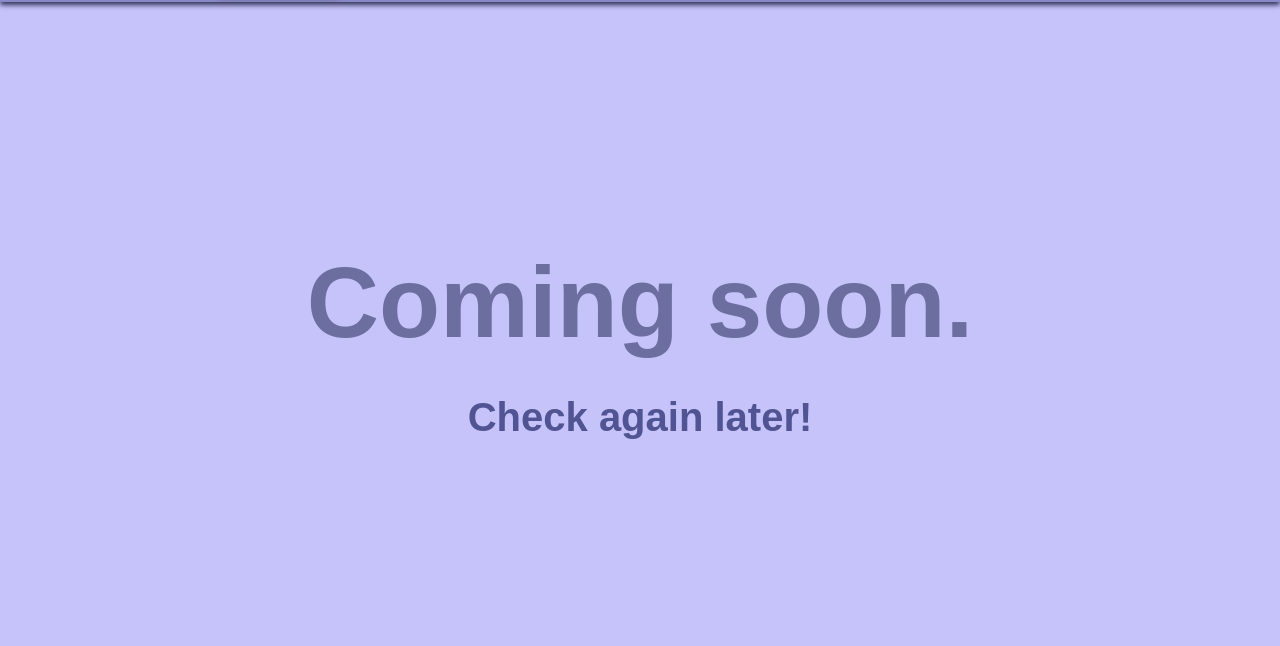
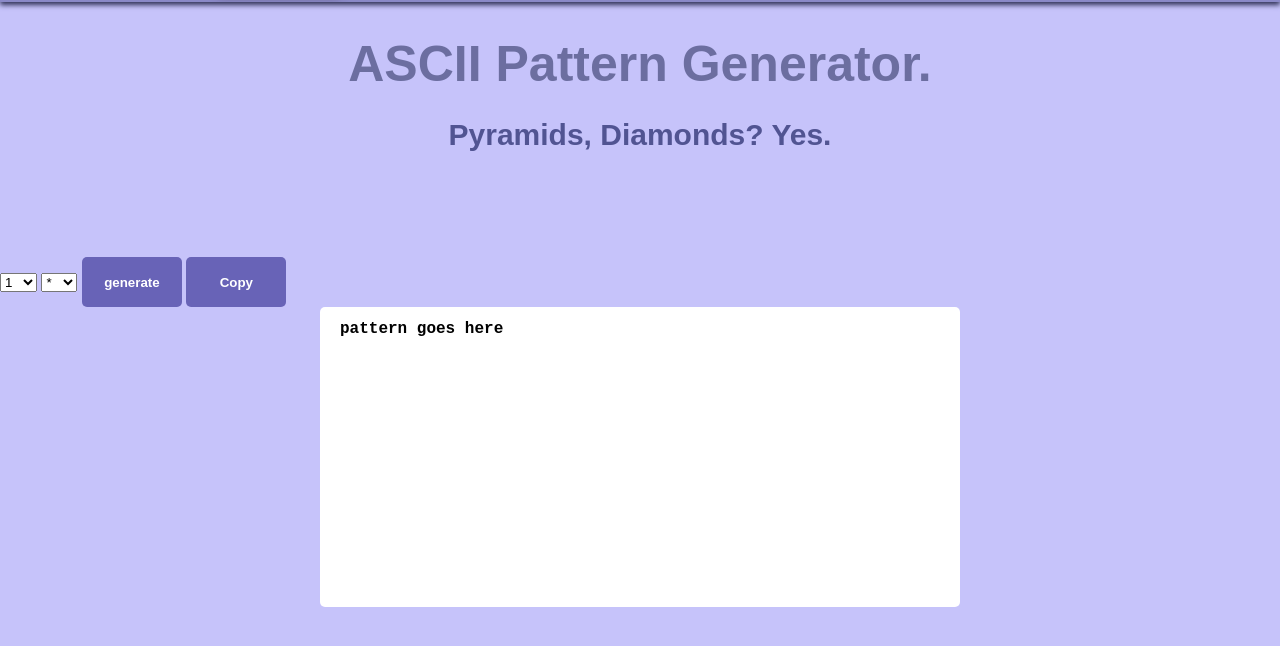
Before and after one commit to NoJamesHere/Javascriptt, a plain HTML site: page Small testing/Project05/sub/comments.html in a window 1280 px wide. Shown: the part 48-694 px from the top of the page. Drawn offline with Linux system fonts and the light colour scheme.

Commit message:
ASCII Pattern Generator

```diff
--- a/Small testing/Project05/sub/comments.html
+++ b/Small testing/Project05/sub/comments.html
@@ -22,9 +22,32 @@
             </ul>
 
         </section>
+        <section id="top">
+        <h1>ASCII Pattern Generator.</h1>
+        <p id="subtext">Pyramids, Diamonds? Yes.</p>
+        </section>
+        <select id="length-select">
 
-        <h1>Coming soon.</h1>
-        <p>Check again later!</p>
+        </select>
+        <select id="char-select">
+            <option value="*">*</option>
+            <option value="#">#</option>
+            <option value="/">/</option>
+            <option value="@">@</option>
+            <option value="+">+</option>
+            <option value="=">=</option>
+            <option value="■">■</option>
+            <option value="◆">◆</option>
+            <option value="✦">✦</option>
+            <option value="✪">✪</option>
+        </select>
+        <button id="generate" class="generate">generate</button>
+        <button id="copyToClip" class="copyToClip">Copy</button>
+        <div id="patterncont">
+            <pre id="patterntext">pattern goes here</pre>
+        </div>
         <!-- Script soure here -->
+
+        <script src="patterngen.js"></script>
     </body>
 </html>
--- a/Small testing/Project05/sub/commentsstyle.css
+++ b/Small testing/Project05/sub/commentsstyle.css
@@ -130,18 +130,71 @@
 /*Maintance*/
 
 h1{
-    margin-top:225px;
+    margin-top:25px;
     text-align:center;
-    font-size:100px;
+    font-size:50px;
     color:#6c6ea0;
     cursor:default;
 }
 
-p{
+
+#subtext{
     text-align:center;
-    margin-top: 10px;
-    font-size:40px;
+    font-size:30px;
     color:#515492;
     font-weight: bolder;
     cursor:default;
+    margin:10px auto 100px auto;
+    max-width:60%;
+
 }
+
+
+#top{
+    width:100%;
+    margin:auto;
+    align-items: center;
+}
+#patterncont{
+    border-radius:5px;
+    background-color:white;
+    width:50%;
+    height: 300px;
+    margin:auto;
+    padding:10px 20px;
+}
+
+#patterntext {
+    overflow-x: auto; /* horizontal scroll if needed */
+    overflow-y: auto; /* vertical scroll if needed */
+    font-weight: bold;
+    text-align: left;
+
+    max-height: 100%; /* or any height you want */
+    white-space: pre;   /* preserves spacing/newlines */
+}
+
+button {
+    width: 100px;
+    height: 50px;
+    padding: 10px 20px;
+    background-color: #6863b7;
+    border: none;
+    border-radius: 5px;
+    color: white;
+    font-weight: bolder;
+    transition-timing-function: cubic-bezier(0.34, 1.56, 0.64, 1);
+
+    transition:
+        box-shadow 0.3s ease-in-out,
+        transform 0.3s ease-in-out,
+        transform 0.3s cubic-bezier(0.25, 0.1, 0.25, 1);
+
+    /* remove position absolute unless you need it */
+}
+
+button:hover{
+    transform:scale(1.05);
+    box-shadow: 0 0 15px #6863b7, 0 0 30px #cdb4db;
+    transition-timing-function: cubic-bezier(0.34, 1.56, 0.64, 1);
+}
--- /dev/null
+++ b/Small testing/Project05/sub/patterngen.js
@@ -0,0 +1,50 @@
+const patternText = document.getElementById("patterntext");
+
+function generatePattern(symbol, length) {
+  let pattern = "";
+  let minimum = 1; // reset on each call
+
+  for (let i = 0; i < length; i++) {
+    pattern += symbol.repeat(minimum) + "\n";
+    minimum += 2;
+  }
+
+  return pattern;
+}
+
+const generate = document.getElementById("generate");
+
+const lengthSelect = document.getElementById("length-select");
+const charSelect = document.getElementById("char-select");
+// Populate options from 1 to 20
+for (let i = 1; i <= 20; i++) {
+  const option = document.createElement("option");
+  option.value = i; // the value sent to JS
+  option.textContent = i; // what the user sees
+  lengthSelect.appendChild(option);
+}
+
+generate.onclick = () => {
+  // Get the selected value directly
+  const char = charSelect.value;
+  const value = parseInt(lengthSelect.value, 10); // make sure it's a number
+  patternText.textContent = generatePattern(char, value);
+};
+copyToClip.onclick = () => {
+  const copyToClipBtn = document.getElementById("copyToClip");
+  // Get the <pre> element
+  var copyText = document.getElementById("patterntext");
+
+  // Copy its text content
+  navigator.clipboard
+    .writeText(copyText.textContent)
+    .then(() => {
+      copyToClipBtn.textContent = "Copied!";
+      setTimeout(() => {
+        copyToClipBtn.textContent = "Copy";
+      }, 2000); // 2000 ms = 2 seconds
+    })
+    .catch((err) => {
+      console.error("Failed to copy: ", err);
+    });
+};
```
Also changed, not shown: index.css (+10 -7 lines).
